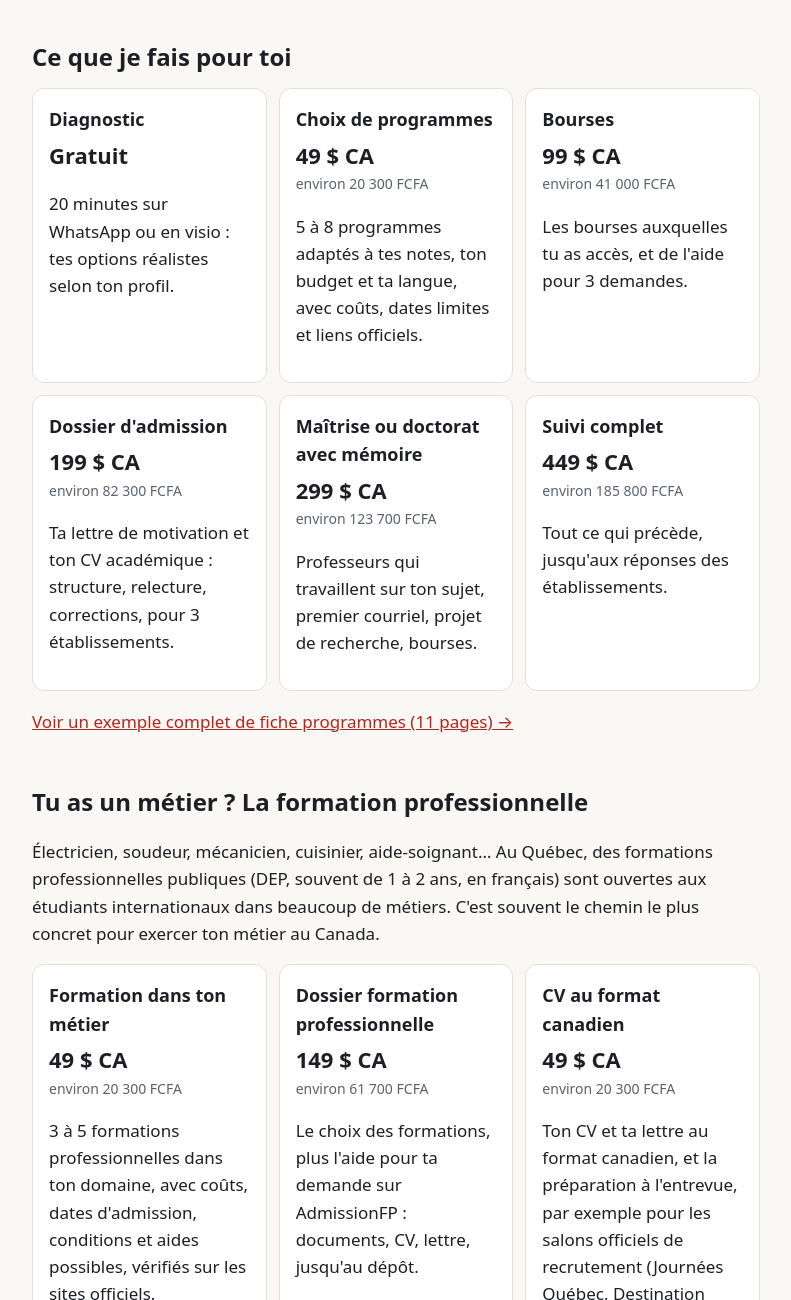
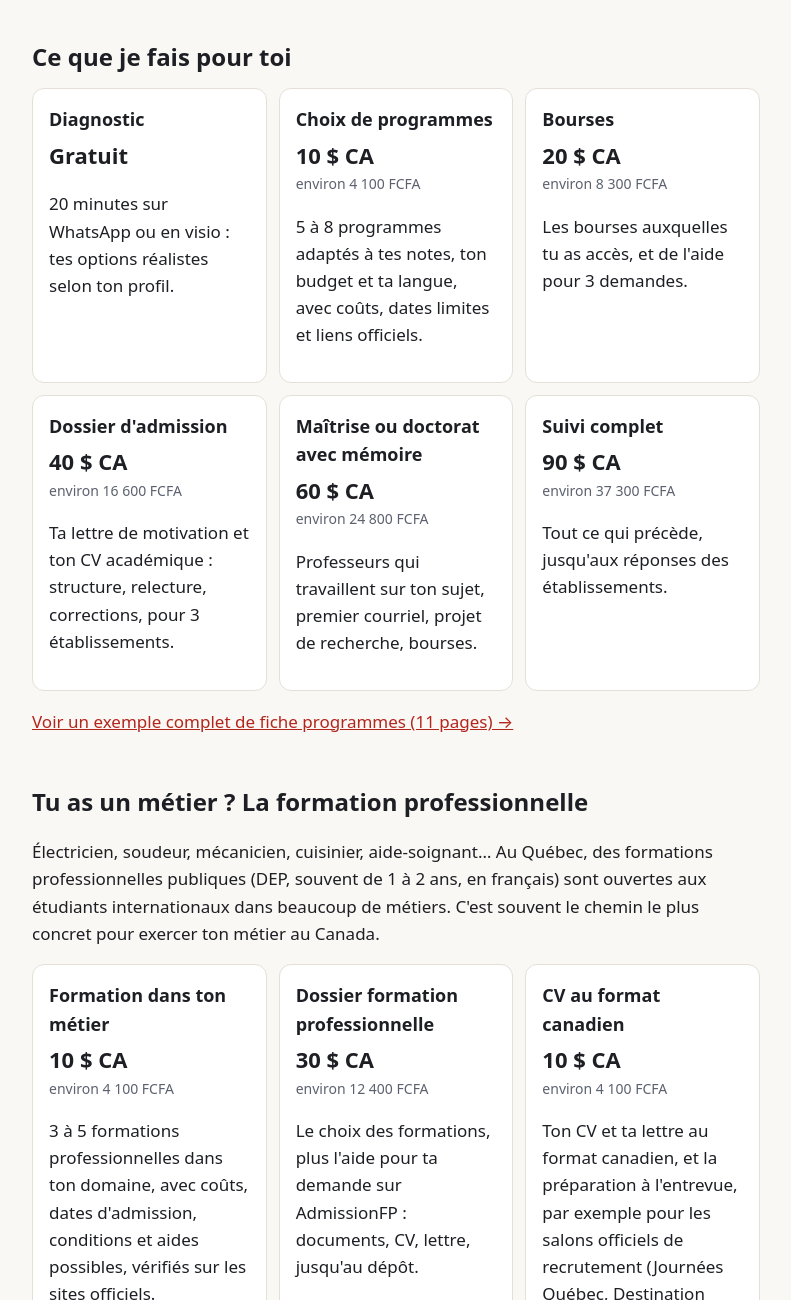
Before and after one commit to louikagirard-creator/admissions-canada, a plain HTML site: page index.html in a window 1280 px wide. Shown: the part 434-1734 px from the top of the page, without its empty margins (244-1035 px from the left). Drawn offline with Linux system fonts and the light colour scheme.

Commit message:
Nouveaux prix : 10 $ CA pour le choix de programmes, autres offres ajustées
Co-Authored-By: Claude Opus 5.5 <noreply@anthropic.com>

```diff
--- a/index.html
+++ b/index.html
@@ -26,19 +26,19 @@
   <h2>Ce que je fais pour toi</h2>
   <div class="offres">
     <div class="offre"><h3>Diagnostic</h3><div class="prix">Gratuit</div><p>20 minutes sur WhatsApp ou en visio : tes options réalistes selon ton profil.</p></div>
-    <div class="offre"><h3>Choix de programmes</h3><div class="prix">49 $ CA<small>environ 20 300 FCFA</small></div><p>5 à 8 programmes adaptés à tes notes, ton budget et ta langue, avec coûts, dates limites et liens officiels.</p></div>
-    <div class="offre"><h3>Bourses</h3><div class="prix">99 $ CA<small>environ 41 000 FCFA</small></div><p>Les bourses auxquelles tu as accès, et de l'aide pour 3 demandes.</p></div>
-    <div class="offre"><h3>Dossier d'admission</h3><div class="prix">199 $ CA<small>environ 82 300 FCFA</small></div><p>Ta lettre de motivation et ton CV académique : structure, relecture, corrections, pour 3 établissements.</p></div>
-    <div class="offre"><h3>Maîtrise ou doctorat avec mémoire</h3><div class="prix">299 $ CA<small>environ 123 700 FCFA</small></div><p>Professeurs qui travaillent sur ton sujet, premier courriel, projet de recherche, bourses.</p></div>
-    <div class="offre"><h3>Suivi complet</h3><div class="prix">449 $ CA<small>environ 185 800 FCFA</small></div><p>Tout ce qui précède, jusqu'aux réponses des établissements.</p></div>
+    <div class="offre"><h3>Choix de programmes</h3><div class="prix">10 $ CA<small>environ 4 100 FCFA</small></div><p>5 à 8 programmes adaptés à tes notes, ton budget et ta langue, avec coûts, dates limites et liens officiels.</p></div>
+    <div class="offre"><h3>Bourses</h3><div class="prix">20 $ CA<small>environ 8 300 FCFA</small></div><p>Les bourses auxquelles tu as accès, et de l'aide pour 3 demandes.</p></div>
+    <div class="offre"><h3>Dossier d'admission</h3><div class="prix">40 $ CA<small>environ 16 600 FCFA</small></div><p>Ta lettre de motivation et ton CV académique : structure, relecture, corrections, pour 3 établissements.</p></div>
+    <div class="offre"><h3>Maîtrise ou doctorat avec mémoire</h3><div class="prix">60 $ CA<small>environ 24 800 FCFA</small></div><p>Professeurs qui travaillent sur ton sujet, premier courriel, projet de recherche, bourses.</p></div>
+    <div class="offre"><h3>Suivi complet</h3><div class="prix">90 $ CA<small>environ 37 300 FCFA</small></div><p>Tout ce qui précède, jusqu'aux réponses des établissements.</p></div>
   </div>
   <p><a href="exemple.html">Voir un exemple complet de fiche programmes (11 pages) →</a></p>
   <h2>Tu as un métier ? La formation professionnelle</h2>
   <p>Électricien, soudeur, mécanicien, cuisinier, aide-soignant… Au Québec, des formations professionnelles publiques (DEP, souvent de 1 à 2 ans, en français) sont ouvertes aux étudiants internationaux dans beaucoup de métiers. C'est souvent le chemin le plus concret pour exercer ton métier au Canada.</p>
   <div class="offres">
-    <div class="offre"><h3>Formation dans ton métier</h3><div class="prix">49 $ CA<small>environ 20 300 FCFA</small></div><p>3 à 5 formations professionnelles dans ton domaine, avec coûts, dates d'admission, conditions et aides possibles, vérifiés sur les sites officiels.</p></div>
-    <div class="offre"><h3>Dossier formation professionnelle</h3><div class="prix">149 $ CA<small>environ 61 700 FCFA</small></div><p>Le choix des formations, plus l'aide pour ta demande sur AdmissionFP : documents, CV, lettre, jusqu'au dépôt.</p></div>
-    <div class="offre"><h3>CV au format canadien</h3><div class="prix">49 $ CA<small>environ 20 300 FCFA</small></div><p>Ton CV et ta lettre au format canadien, et la préparation à l'entrevue, par exemple pour les salons officiels de recrutement (Journées Québec, Destination Canada).</p></div>
+    <div class="offre"><h3>Formation dans ton métier</h3><div class="prix">10 $ CA<small>environ 4 100 FCFA</small></div><p>3 à 5 formations professionnelles dans ton domaine, avec coûts, dates d'admission, conditions et aides possibles, vérifiés sur les sites officiels.</p></div>
+    <div class="offre"><h3>Dossier formation professionnelle</h3><div class="prix">30 $ CA<small>environ 12 400 FCFA</small></div><p>Le choix des formations, plus l'aide pour ta demande sur AdmissionFP : documents, CV, lettre, jusqu'au dépôt.</p></div>
+    <div class="offre"><h3>CV au format canadien</h3><div class="prix">10 $ CA<small>environ 4 100 FCFA</small></div><p>Ton CV et ta lettre au format canadien, et la préparation à l'entrevue, par exemple pour les salons officiels de recrutement (Journées Québec, Destination Canada).</p></div>
   </div>
   <p class="doux">Je ne fais pas de placement et je ne te mets pas en contact avec des employeurs : je t'aide à te former et à te présenter. Pour le permis de travail, adresse-toi à un consultant réglementé.</p>
   <p class="doux">Équivalents en FCFA calculés au taux de la Banque centrale européenne du 10 novembre 2026 (1 $ CA ≈ 414 FCFA). Le montant exact est celui du paiement en dollars canadiens.</p>
```
Also changed, not shown: exemple.html (+3 -3 lines).
